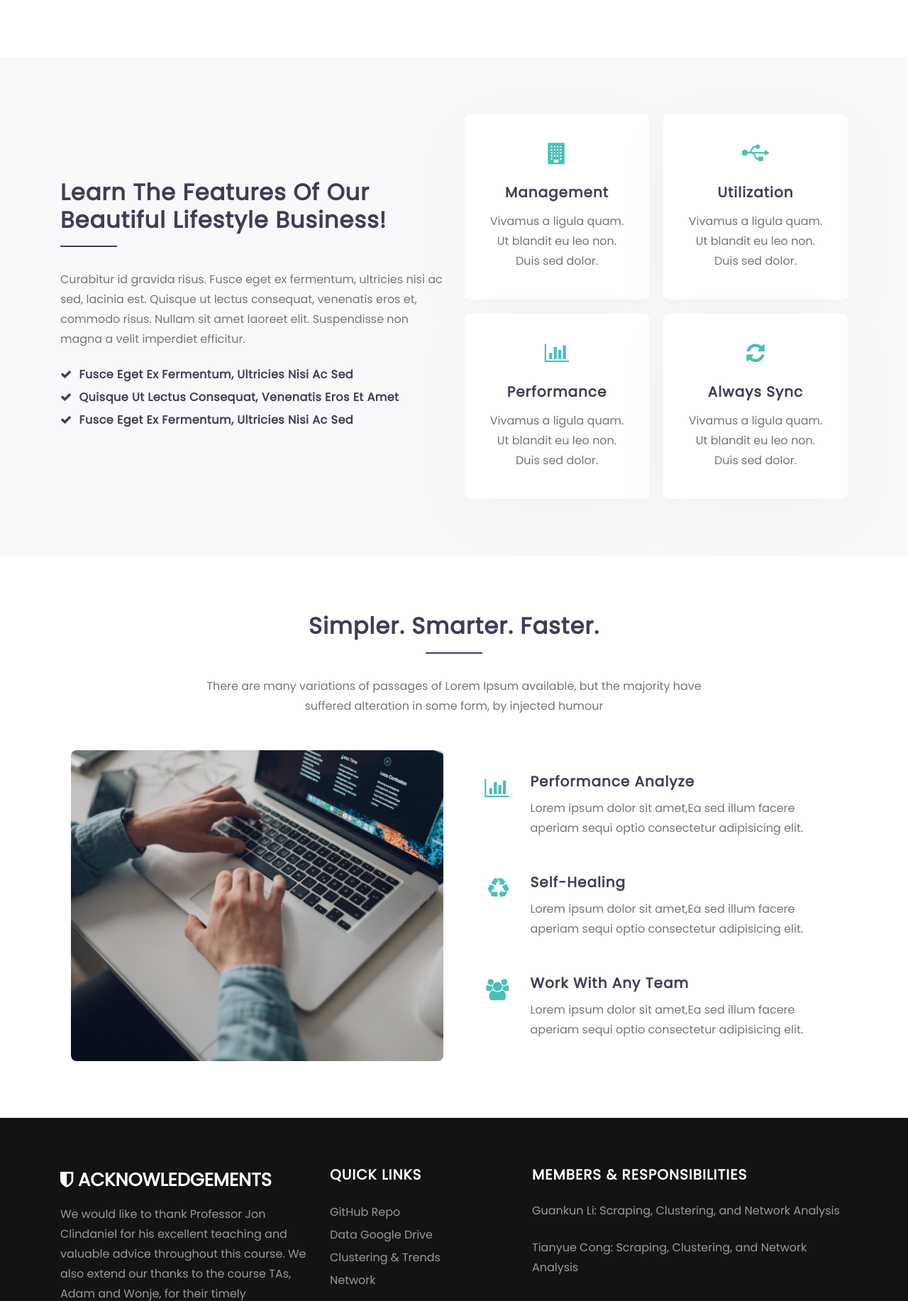
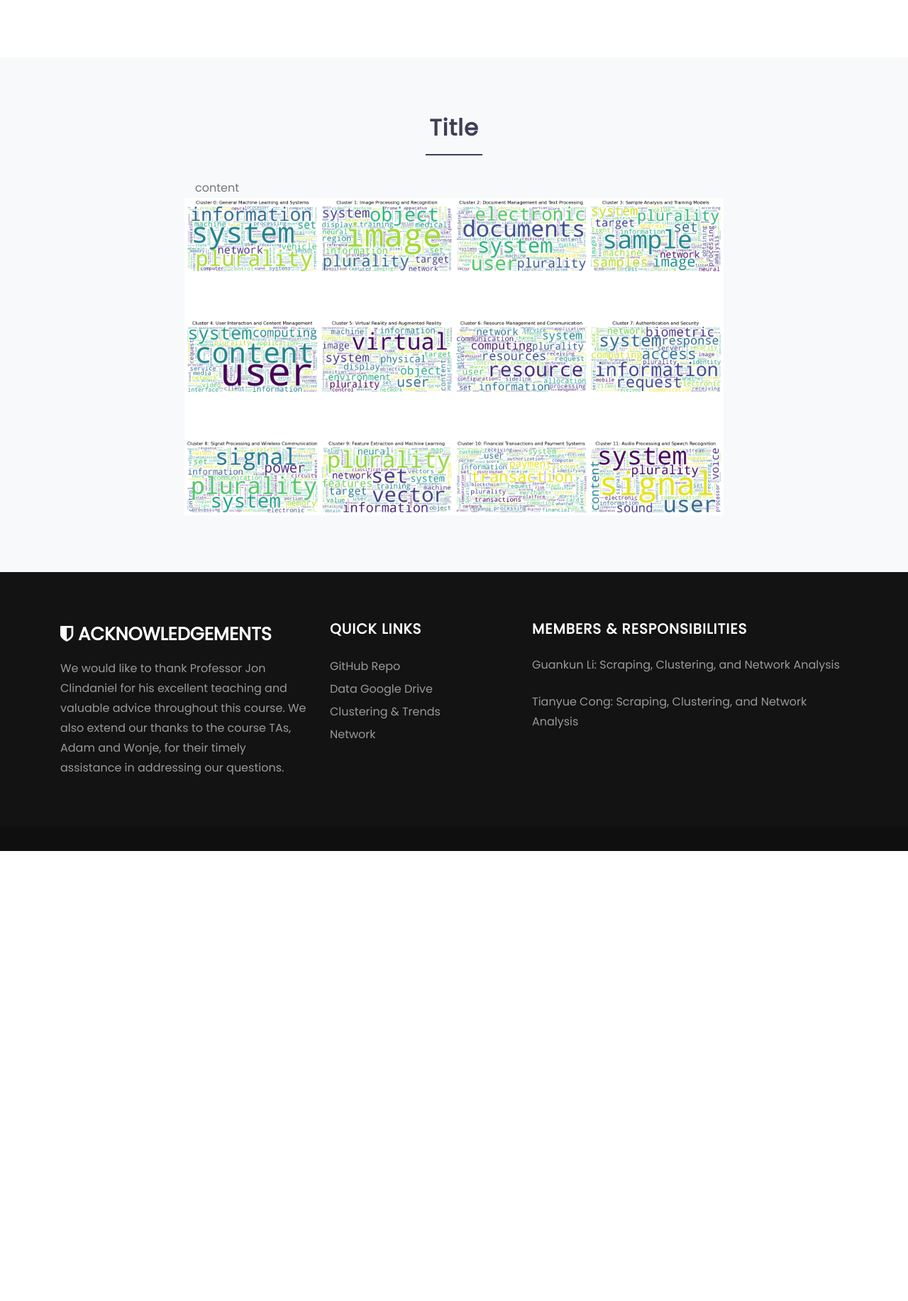
Before and after one commit to fabrice401/final-project-les-deux-mousquetaires, a Flask app: page /network.html in a window 1280 px wide. Shown: the part 2141-3974 px from the top of the page at 71% size. After the commit the page ends 3340 px from the top, so only its background shows below. Run offline with Flask 3, Linux system fonts and the light colour scheme; some libraries are stand-ins or nearby versions.

Commit message:
update presentation

```diff
--- a/presentation/templates/network.html
+++ b/presentation/templates/network.html
@@ -117,114 +117,21 @@
 </section>
 <!-- services page block 1 -->
 
-<!-- services page block 2 -->
-<section class="w3l-features bg-light">
-    <div class="call-w3">
-        <div class="container">
-            <div class="row main-cont-wthree-2">
-                <div class="col-lg-6 feature-grid-left">
-                    <h4 class="section-title-left">Learn the features of our Beautiful lifestyle Business!</h4>
-                    <p class="text-para">Curabitur id gravida risus. Fusce eget ex fermentum, ultricies nisi ac sed, lacinia est.
-                        Quisque ut lectus consequat, venenatis eros et, commodo risus. Nullam sit amet laoreet elit.
-                        Suspendisse non magna a velit imperdiet efficitur. </p>
-                    <ul class="list mt-4">
-                        <li><span class="fa fa-check"></span> Fusce eget ex fermentum, ultricies nisi ac sed</li>
-                        <li><span class="fa fa-check"></span> Quisque ut lectus consequat, venenatis eros et amet</li>
-                        <li><span class="fa fa-check"></span> Fusce eget ex fermentum, ultricies nisi ac sed</li>
-                    </ul>
-                </div>
-                <div class="col-lg-6 feature-grid-right mt-lg-0 mt-5">
-                    <div class="call-grids-w3 d-grid">
-                        <div class="grids-1 box-wrap">
-                            <a href="#more" class="icon"><span class="fa fa-building"></span></a>
-                            <h4><a href="#feature" class="title-head">Management</a></h4>
-                            <p>Vivamus a ligula quam. Ut blandit eu leo non. Duis sed dolor.</p>
-                        </div>
-                        <div class="grids-1 box-wrap">
-                            <a href="#more" class="icon"><span class="fa fa-usb"></span></a>
-                            <h4><a href="#feature" class="title-head">Utilization</a></h4>
-                            <p>Vivamus a ligula quam. Ut blandit eu leo non. Duis sed dolor.</p>
-                        </div>
-                        <div class="grids-1 box-wrap">
-                            <a href="#more" class="icon"><span class="fa fa-bar-chart"></span></a>
-                            <h4><a href="#feature" class="title-head">Performance</a></h4>
-                            <p>Vivamus a ligula quam. Ut blandit eu leo non. Duis sed dolor.</p>
-                        </div>
-                        <div class="grids-1 box-wrap">
-                            <a href="#more" class="icon"><span class="fa fa-refresh"></span></a>
-                            <h4><a href="#feature" class="title-head">Always Sync</a></h4>
-                            <p>Vivamus a ligula quam. Ut blandit eu leo non. Duis sed dolor.</p>
-                        </div>
-                    </div>
-                </div>
-            </div>
+<!-- /mobile section --->
+<section class="w3l-mobile-content-6">
+  <div class="container">
+      <div class="row align-items-center">
+        <div class="col-lg-8 offset-lg-2 col-md-12 col-sm-12">
+          <h4 class="section-title">Title</h4>
+          <p>content<p>
+            <div class="row align-items-center">
+              <img src="assets/images/wordcloud.png" class="img-fluid img-shadow" alt="about">
+          </div>
+
         </div>
     </div>
 </section>
-<!-- //services page block 2 -->
-
-<!-- services page block 3 -->
-<section class="w3l-mobile-content-6 bg-white">
-    <div class="mobile-info">
-        <!-- /mobile-info-->
-        <div class="container">
-            <div class="row align-items-center">
-                <div class="col-lg-8 offset-lg-2 col-md-12 col-sm-12">
-                    <h4 class="section-title">Simpler. Smarter. Faster.</h4>
-                    <p class="text-center">There are many variations of passages of Lorem Ipsum available, but the
-                        majority
-                        have suffered alteration in some form, by injected humour</p>
-                </div>
-            </div>
-            <div class="row mobile-info-inn mx-lg-0 mt-md-5 mt-4">
-                <div class="col-lg-6 image-left">
-                    <img src="assets/images/s.jpg" class="img-fluid" alt="">
-                </div>
-                <div class="col-lg-6 mobile-right mt-lg-0 mt-5">
-                    <div class="row mobile-right-grids mb-lg-5 mb-4">
-                        <div class="col-2 mobile-right-icon">
-                            <div class="mobile-icon text-right mt-2">
-                                <span class="fa fa-bar-chart"></span>
-                            </div>
-                        </div>
-                        <div class="col-10 mobile-right-info">
-                            <h6><a href="#url">Performance Analyze</a></h6>
-                            <p>Lorem ipsum dolor sit amet,Ea sed illum facere aperiam sequi optio consectetur
-                                adipisicing elit.</p>
-                        </div>
-                    </div>
-                    <div class="row mobile-right-grids mb-lg-5 mb-4">
-                        <div class="col-2 mobile-right-icon">
-                            <div class="mobile-icon text-right mt-2">
-                                <span class="fa fa-recycle"></span>
-                            </div>
-                        </div>
-                        <div class="col-10 mobile-right-info">
-                            <h6><a href="#url">Self-Healing</a></h6>
-                            <p>Lorem ipsum dolor sit amet,Ea sed illum facere aperiam sequi optio consectetur
-                                adipisicing elit.</p>
-                        </div>
-                    </div>
-                    <div class="row mobile-right-grids">
-                        <div class="col-2 mobile-right-icon">
-                            <div class="mobile-icon text-right mt-2">
-                                <span class="fa fa-users"></span>
-                            </div>
-                        </div>
-                        <div class="col-10 mobile-right-info">
-                            <h6><a href="#url">Work With Any Team</a></h6>
-                            <p>Lorem ipsum dolor sit amet,Ea sed illum facere aperiam sequi optio consectetur
-                                adipisicing elit.</p>
-                        </div>
-                    </div>
-                </div>
-
-            </div>
-        </div>
-        <!-- //mobile-info-->
-    </div>
-</section>
-<!-- services page block 3 -->
+<!-- //mobile section --->
 
 <!-- site footer -->
 <footer id="site-footer">
```
Also changed, not shown: presentation/templates/assets/images/about.png (deleted), presentation/templates/assets/images/b1.jpg (deleted), presentation/templates/assets/images/b2.jpg (deleted), presentation/templates/assets/images/b3.jpg (deleted), presentation/templates/assets/images/b4.jpg (deleted), presentation/templates/assets/images/b5.jpg (deleted), presentation/templates/assets/images/b6.jpg (deleted), presentation/templates/assets/images/banner-round.png (deleted), presentation/templates/assets/images/blog.jpg (deleted), presentation/templates/assets/images/blog1-small.jpg (deleted), presentation/templates/assets/images/blog1.jpg (deleted), presentation/templates/assets/images/blog2-small.jpg (deleted), presentation/templates/assets/images/blog2.jpg (deleted), presentation/templates/assets/images/blog3-small.jpg (deleted), 4 more files.
